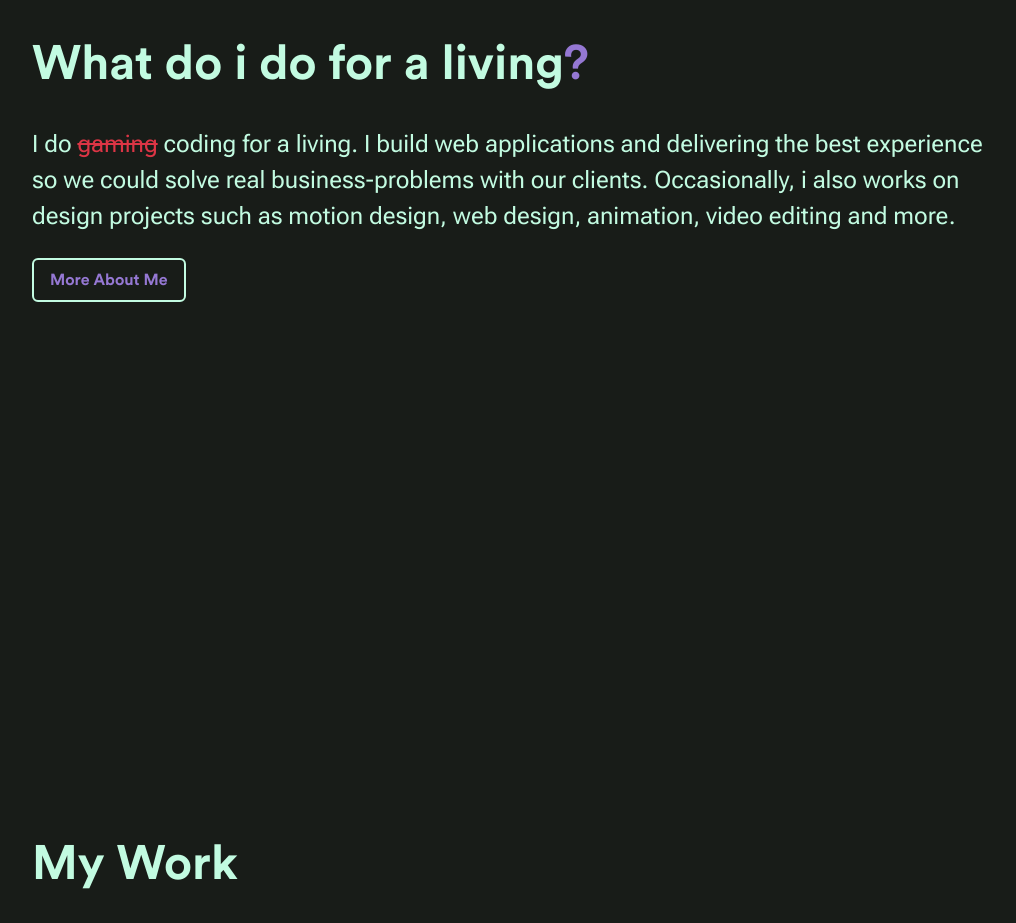
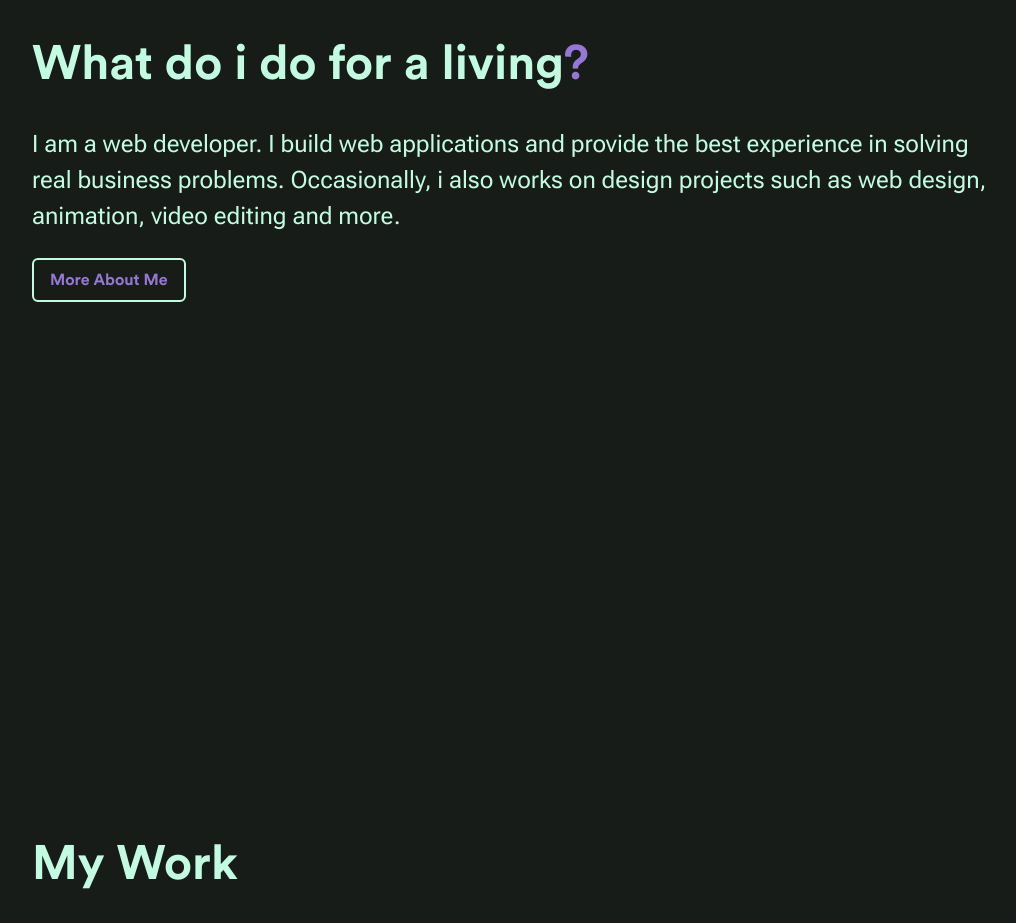
Before and after one commit to aryanataandi/aryanataandi-react, a React (Create React App) app: page / in a window 1280 px wide. Shown: the part 860-1783 px from the top of the page, without its empty margins (124-1140 px from the left). Built offline with nearby package versions, Linux system fonts and the light colour scheme.

Commit message:
updated about section

```diff
--- a/src/components/Home.jsx
+++ b/src/components/Home.jsx
@@ -24,18 +24,8 @@ function Home() {
           </h1>
           <br />
           <p className="fs-4">
-            I do{' '}
-            <strike className="text-danger" data-tip data-for="dead">
-              gaming
-            </strike>{' '}
-            coding for a living. I build web applications and delivering the best experience so we could solve real business-problems with our clients. Occasionally, i also works on design projects such as motion design, web design, animation, video editing and more.</p>
-
-          <ReactTooltip id="dead" place="top" effect="solid" backgroundColor="white" textColor="black">
-            for fun. ☠️
-          </ReactTooltip>
-          <ReactTooltip id="job" place="top" effect="solid" backgroundColor="white" textColor="black">
-            a.k.a. Fullstack Web Developer
-          </ReactTooltip>
+            I am a web developer. I build web applications and provide the best experience in solving real business problems. Occasionally, i also works on design projects such as web design, animation, video editing and more.
+          </p>
 
           <a href="/" className="btn btn-outline-primary px-3 py-2 mt-2">
             More About Me
```
